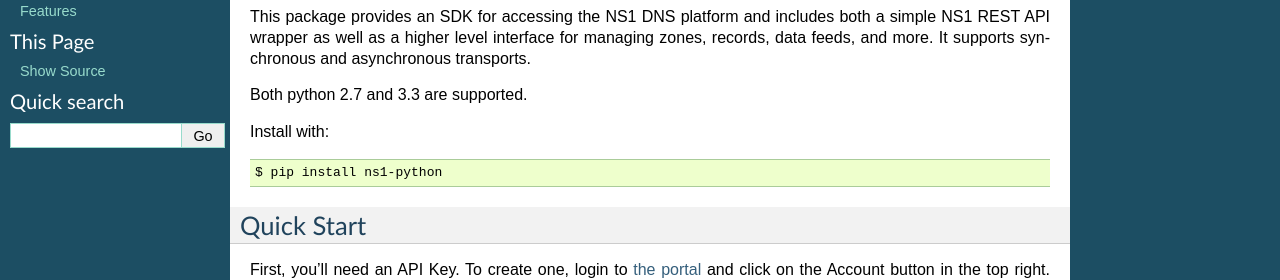
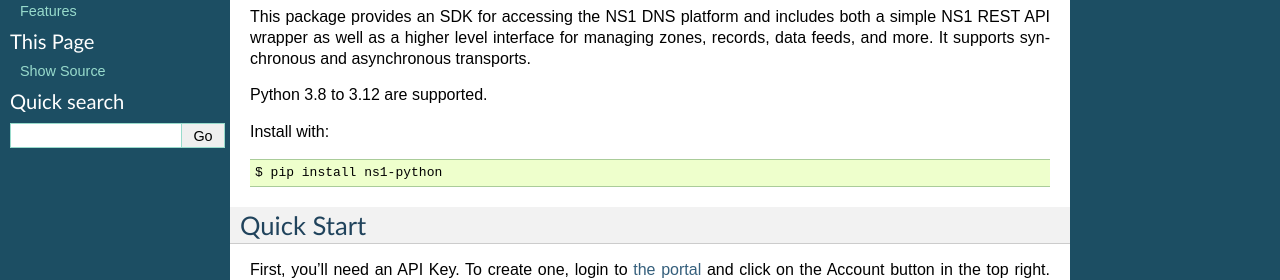
Before and after one commit to ns1/ns1-python, a Sphinx documentation site: the page built from doc/index.rst, in a window 1280 px wide. Shown: the part 236-516 px from the top of the page. Built offline with Sphinx 7.4.7, drawn with Linux system fonts in a browser that asks for light colours.

Commit message:
Fix versions in the API documentation

```diff
--- a/doc/index.rst
+++ b/doc/index.rst
@@ -13,7 +13,7 @@ and includes both a simple NS1 REST API wrapper as well as a higher level
 interface for managing zones, records, data feeds, and more.
 It supports synchronous and asynchronous transports.
 
-Both python 2.7 and 3.3 are supported.
+Python 3.8 to 3.12 are supported.
 
 Install with::
 
```
